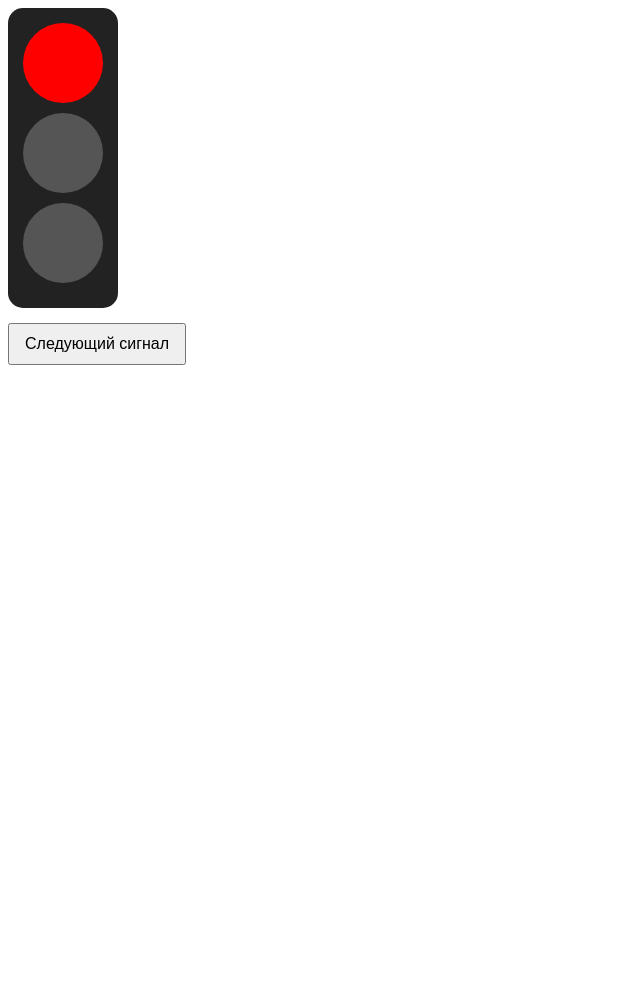
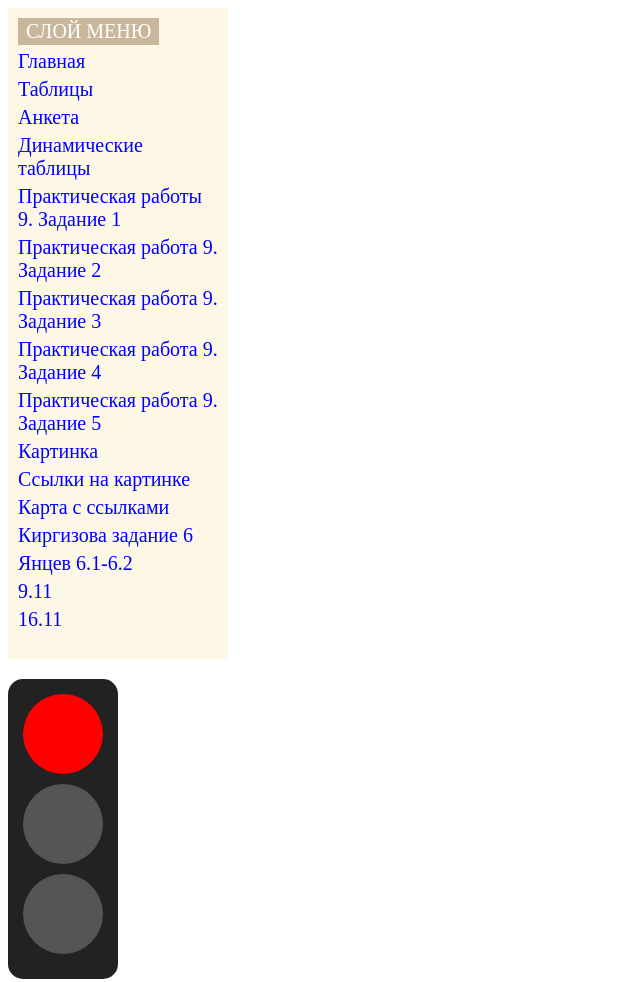
Before and after one commit to flupiy/Webraz, a plain HTML site: page svetofor.html in a window 1280 px wide. Shown: the top 982 px of the page, without its empty margins (0-640 px from the left). Before the commit the page ends 800 px from the top, so only its background shows below. Drawn offline with Linux system fonts and the light colour scheme.

Commit message:
Update svetofor.html

```diff
--- a/svetofor.html
+++ b/svetofor.html
@@ -6,6 +6,28 @@
     <link rel="stylesheet" href="style.css">
 </head>
 <body>
+    <div class="menu-container">
+        <div class="menu-title">СЛОЙ МЕНЮ</div>
+        <br>
+        <a href="index.html" class="menu-link">Главная</a>
+        <a href="tablicy.html" class="menu-link">Таблицы</a>
+        <a href="anketa.html" class="menu-link">Анкета</a>
+      <a href="zadanie_5.html" class="menu-link">Динамические таблицы</a>
+      <a href="Ex4.html" class="menu-link">Практическая работы 9. Задание 1</a>
+      <a href="Ex5.html" class="menu-link">Практическая работа 9. Задание 2</a>
+      <a href="Ex6.html" class="menu-link">Практическая работа 9. Задание 3</a>
+      <a href="Ex7.html" class="menu-link">Практическая работа 9. Задание 4</a>
+      <a href="Ex8.html" class="menu-link">Практическая работа 9. Задание 5</a>
+    <a href="Ex13.html" class="menu-link">Картинка</a>
+      <a href="uprazhnenie_15.html" class="menu-link">Ссылки на картинке</a>
+      <a href="map5.html" class="menu-link">Карта с ссылками</a>
+      <a href="Ex15.html" class="menu-link">Киргизова задание 6</a>
+      <a href="k1.html" class="menu-link">Янцев 6.1-6.2</a>
+      <a href="kvadrat.html" class="menu-link">9.11</a>
+      <a href="Список.html" class="menu-link">16.11</a>
+
+      <br>
+    </div>
 
     <div class="svetofor">
         <div id="red" class="light" style="background-color: red;"></div>
```
